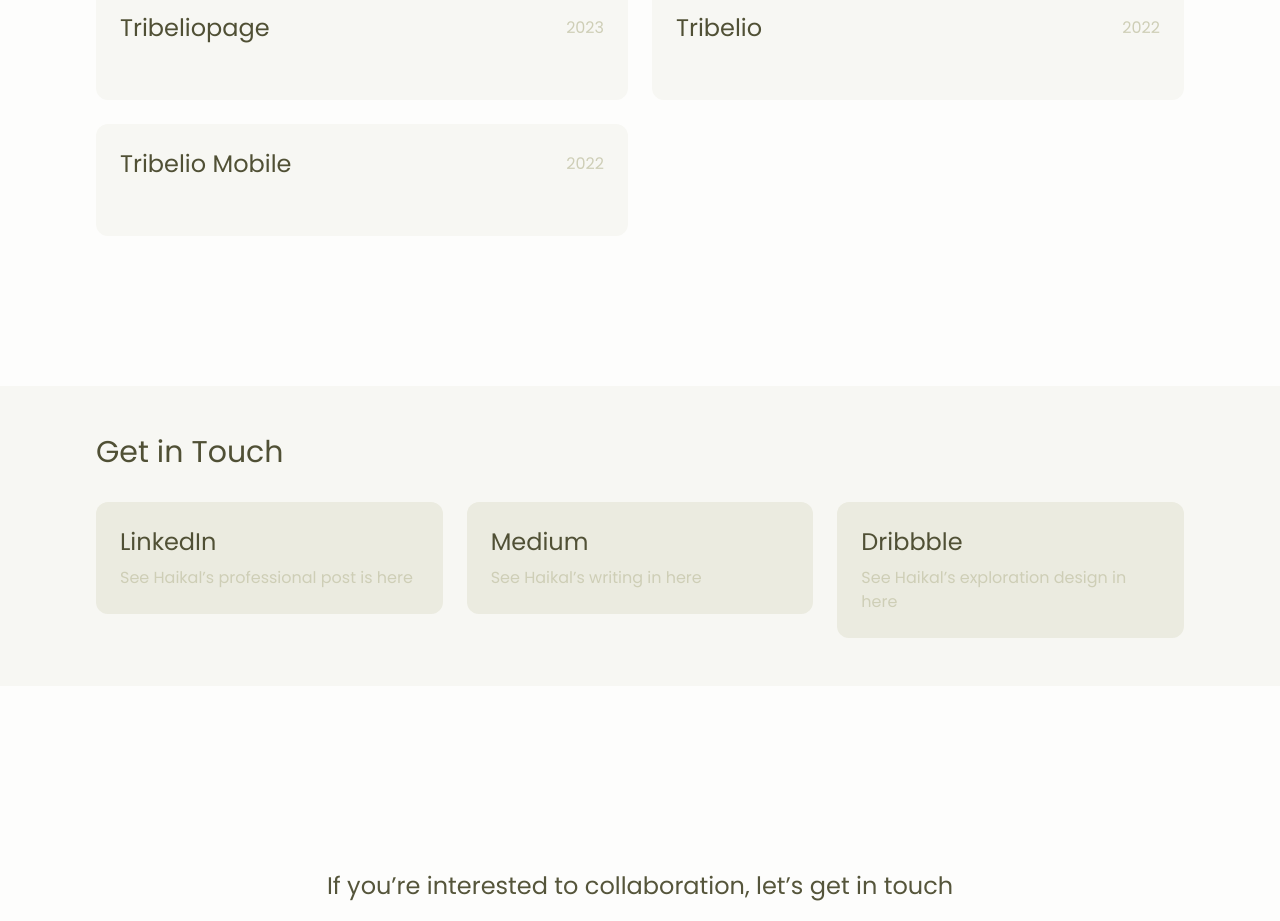
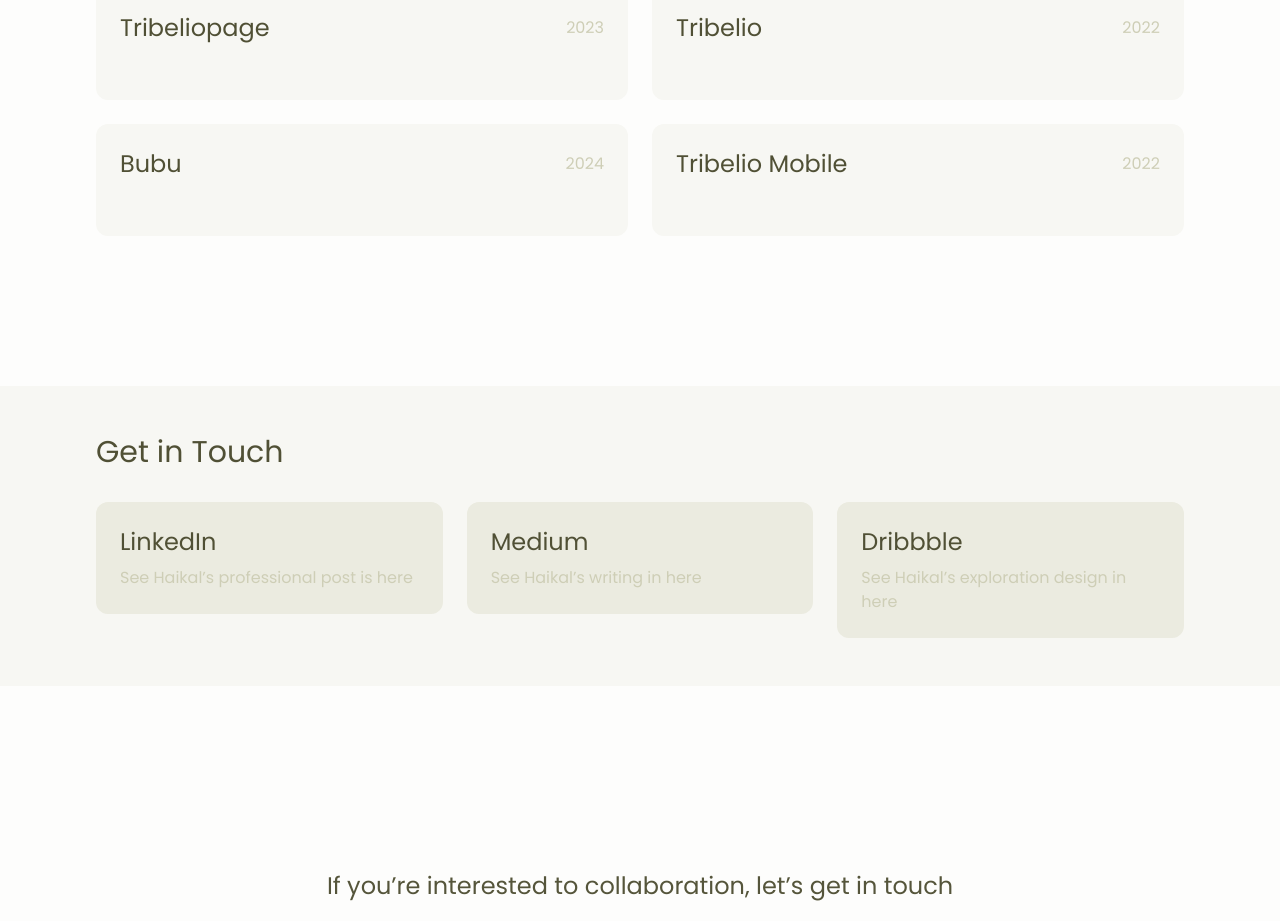
Before and after one commit to haikal-nurkalam/Portfolio-Website-Kal, a React (Create React App) app: page / in a window 1280 px wide. Shown: the part 1020-1941 px from the top of the page. Built offline with nearby package versions, Linux system fonts and the light colour scheme.

Commit message:
added bubu

```diff
--- a/src/pages/Home.jsx
+++ b/src/pages/Home.jsx
@@ -5,6 +5,7 @@
 import Creator from "../assets/Image/Creator.png";
 import Tribeliopage from "../assets/Image/Tribeliopage.png";
 import TribelioMobile from "../assets/Image/TribelioMobile.png";
+import Bubu from "../assets/Image/Bubu.png";
 import { Helmet } from "react-helmet";
 import LazyLoad from "react-lazy-load";
 
@@ -121,6 +122,23 @@
               </LazyLoad>
             </div>
           </a>
+          <a href="https://bubu.co.id/" rel="noreferrer" target="_blank">
+            <div className="rounded-xl overflow-clip relative flex flex-col gap-8 bg-Background-Card">
+              <div class="px-6 py-6 flex justify-between items-center">
+                <h1 class="lg:text-2xl md:text-xl text-lg text-Primary-Text">
+                  Bubu
+                </h1>
+                <p class=" md:text-base text-sm text-Secondary">2024</p>
+              </div>
+              <LazyLoad>
+                <img
+                  src={Bubu}
+                  alt=""
+                  className="w-full bottom-0 transition ease-in-out delay-150 hover:-translate-y-1 hover:scale-110 duration-300"
+                />
+              </LazyLoad>
+            </div>
+          </a>
           <a
             href="https://play.google.com/store/apps/details?id=com.app.tribelio&hl=en&gl=US"
             rel="noreferrer"
```
Also changed, not shown: src/assets/Image/Bubu.png (added).
